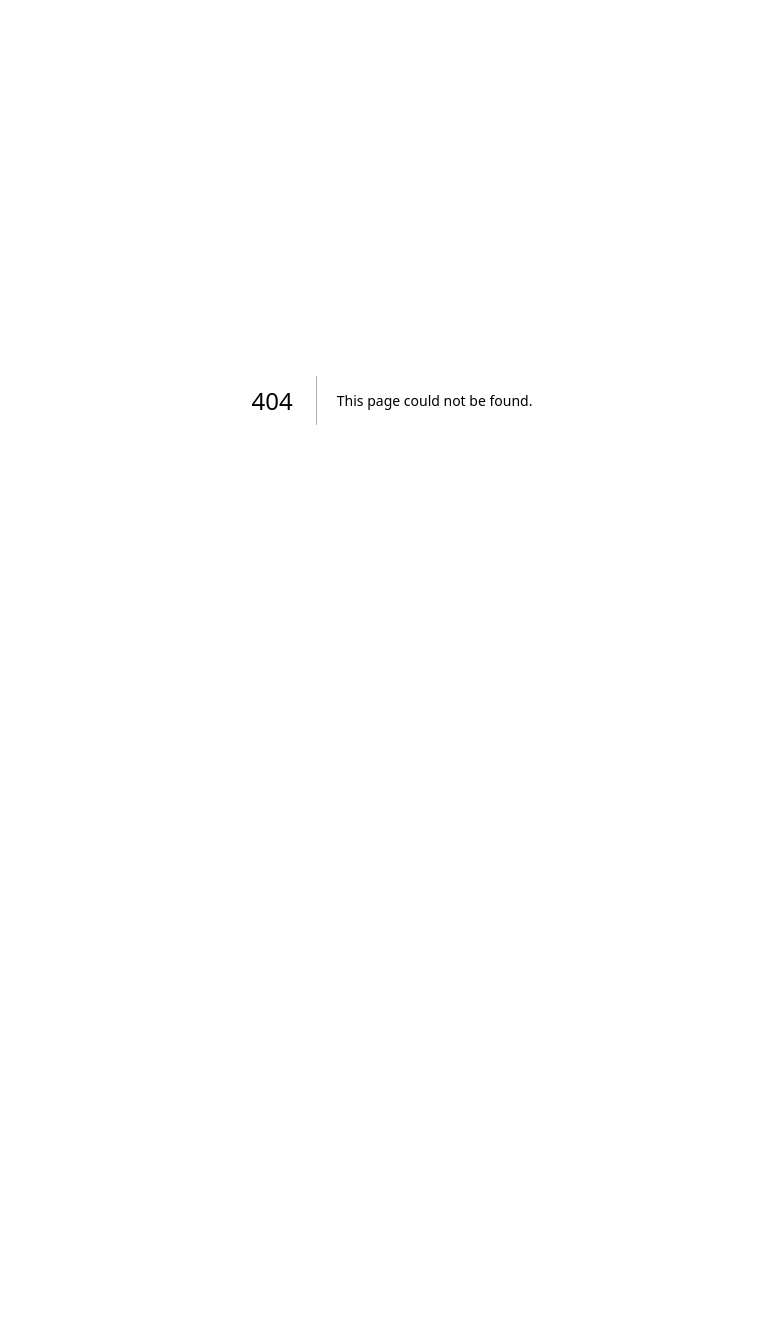
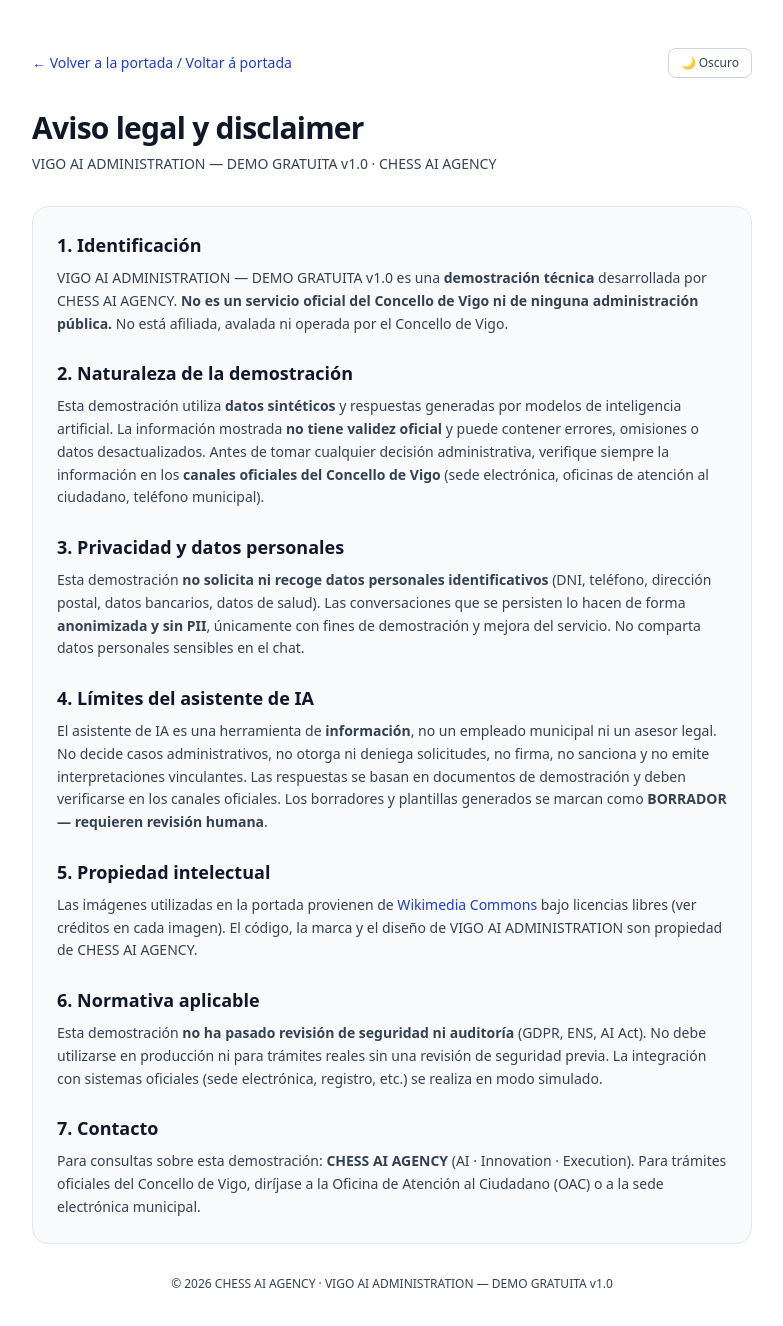
Before and after one commit to ajedrezpremium/vigoaiadmin, a Next.js app: page /aviso-legal in a window 1280 px wide. Before the commit this address had no page. Shown: the top 1326 px of the page, without its empty margins (248-1031 px from the left). Before the commit the page ends 800 px from the top, so only its background shows below. Built offline with nearby package versions, Linux system fonts and the light colour scheme.

Commit message:
feat: pagina aviso legal/disclaimer + enlace en footer

```diff
--- /dev/null
+++ b/app/aviso-legal/page.tsx
@@ -0,0 +1,142 @@
+"use client";
+
+// Página de Aviso Legal / Disclaimer — VIGO AI ADMINISTRATION DEMO v1.0
+// CHESS AI AGENCY · AI · Innovation · Execution
+
+import { useEffect, useState } from "react";
+import Link from "next/link";
+
+export default function AvisoLegalPage() {
+  const [theme, setTheme] = useState<"light" | "dark">("light");
+  const isDark = theme === "dark";
+
+  useEffect(() => {
+    if (typeof document !== "undefined") {
+      document.documentElement.classList.toggle("dark", theme === "dark");
+    }
+  }, [theme]);
+
+  const pageCls = isDark ? "bg-slate-950 text-slate-100" : "bg-white text-slate-900";
+  const cardCls = isDark ? "border-slate-700 bg-slate-900/60" : "border-slate-200 bg-slate-50";
+  const mutedCls = isDark ? "text-slate-300" : "text-slate-700";
+  const headingCls = isDark ? "text-slate-100" : "text-slate-900";
+  const linkCls = isDark ? "text-brand-300 hover:text-brand-200" : "text-brand-700 hover:text-brand-600";
+
+  return (
+    <main className={`min-h-screen ${pageCls}`}>
+      <div className="mx-auto max-w-3xl px-6 py-12">
+        {/* Cabecera */}
+        <div className="mb-8 flex items-center justify-between">
+          <Link href="/" className={`text-sm font-medium ${linkCls}`}>
+            ← Volver a la portada / Voltar á portada
+          </Link>
+          <button
+            onClick={() => setTheme((t) => (t === "dark" ? "light" : "dark"))}
+            aria-label="Cambiar tema / Change theme"
+            className={`rounded-lg border px-3 py-1.5 text-xs font-medium transition ${
+              isDark
+                ? "border-slate-600 bg-slate-800 text-slate-200 hover:border-brand-400"
+                : "border-slate-300 bg-white text-slate-700 hover:border-brand-500"
+            }`}
+          >
+            {isDark ? "☀️ Claro" : "🌙 Oscuro"}
+          </button>
+        </div>
+
+        <h1 className={`text-3xl font-bold tracking-tight ${headingCls}`}>
+          Aviso legal y disclaimer
+        </h1>
+        <p className={`mt-2 text-sm ${mutedCls}`}>
+          VIGO AI ADMINISTRATION — DEMO GRATUITA v1.0 · CHESS AI AGENCY
+        </p>
+
+        <div className={`mt-8 space-y-6 rounded-2xl border p-6 ${cardCls}`}>
+          <section>
+            <h2 className={`text-lg font-semibold ${headingCls}`}>1. Identificación</h2>
+            <p className={`mt-2 text-sm leading-relaxed ${mutedCls}`}>
+              VIGO AI ADMINISTRATION — DEMO GRATUITA v1.0 es una <strong>demostración técnica</strong>{" "}
+              desarrollada por CHESS AI AGENCY. <strong>No es un servicio oficial del Concello de Vigo
+              ni de ninguna administración pública.</strong> No está afiliada, avalada ni operada por
+              el Concello de Vigo.
+            </p>
+          </section>
+
+          <section>
+            <h2 className={`text-lg font-semibold ${headingCls}`}>2. Naturaleza de la demostración</h2>
+            <p className={`mt-2 text-sm leading-relaxed ${mutedCls}`}>
+              Esta demostración utiliza <strong>datos sintéticos</strong> y respuestas generadas por
+              modelos de inteligencia artificial. La información mostrada <strong>no tiene validez
+              oficial</strong> y puede contener errores, omisiones o datos desactualizados. Antes de
+              tomar cualquier decisión administrativa, verifique siempre la información en los{" "}
+              <strong>canales oficiales del Concello de Vigo</strong> (sede electrónica, oficinas de
+              atención al ciudadano, teléfono municipal).
+            </p>
+          </section>
+
+          <section>
+            <h2 className={`text-lg font-semibold ${headingCls}`}>3. Privacidad y datos personales</h2>
+            <p className={`mt-2 text-sm leading-relaxed ${mutedCls}`}>
+              Esta demostración <strong>no solicita ni recoge datos personales identificativos</strong>{" "}
+              (DNI, teléfono, dirección postal, datos bancarios, datos de salud). Las conversaciones
+              que se persisten lo hacen de forma <strong>anonimizada y sin PII</strong>, únicamente
+              con fines de demostración y mejora del servicio. No comparta datos personales sensibles
+              en el chat.
+            </p>
+          </section>
+
+          <section>
+            <h2 className={`text-lg font-semibold ${headingCls}`}>4. Límites del asistente de IA</h2>
+            <p className={`mt-2 text-sm leading-relaxed ${mutedCls}`}>
+              El asistente de IA es una herramienta de <strong>información</strong>, no un empleado
+              municipal ni un asesor legal. No decide casos administrativos, no otorga ni deniega
+              solicitudes, no firma, no sanciona y no emite interpretaciones vinculantes. Las
+              respuestas se basan en documentos de demostración y deben verificarse en los canales
+              oficiales. Los borradores y plantillas generados se marcan como{" "}
+              <strong>BORRADOR — requieren revisión humana</strong>.
+            </p>
+          </section>
+
+          <section>
+            <h2 className={`text-lg font-semibold ${headingCls}`}>5. Propiedad intelectual</h2>
+            <p className={`mt-2 text-sm leading-relaxed ${mutedCls}`}>
+              Las imágenes utilizadas en la portada provienen de{" "}
+              <a
+                href="https://commons.wikimedia.org/"
+                target="_blank"
+                rel="noopener noreferrer"
+                className={linkCls}
+              >
+                Wikimedia Commons
+              </a>{" "}
+              bajo licencias libres (ver créditos en cada imagen). El código, la marca y el diseño de
+              VIGO AI ADMINISTRATION son propiedad de CHESS AI AGENCY.
+            </p>
+          </section>
+
+          <section>
+            <h2 className={`text-lg font-semibold ${headingCls}`}>6. Normativa aplicable</h2>
+            <p className={`mt-2 text-sm leading-relaxed ${mutedCls}`}>
+              Esta demostración <strong>no ha pasado revisión de seguridad ni auditoría</strong>{" "}
+              (GDPR, ENS, AI Act). No debe utilizarse en producción ni para trámites reales sin una
+              revisión de seguridad previa. La integración con sistemas oficiales (sede electrónica,
+              registro, etc.) se realiza en modo simulado.
+            </p>
+          </section>
+
+          <section>
+            <h2 className={`text-lg font-semibold ${headingCls}`}>7. Contacto</h2>
+            <p className={`mt-2 text-sm leading-relaxed ${mutedCls}`}>
+              Para consultas sobre esta demostración: <strong>CHESS AI AGENCY</strong> (AI ·
+              Innovation · Execution). Para trámites oficiales del Concello de Vigo, diríjase a la
+              Oficina de Atención al Ciudadano (OAC) o a la sede electrónica municipal.
+            </p>
+          </section>
+        </div>
+
+        <p className={`mt-8 text-center text-xs ${mutedCls}`}>
+          © {new Date().getFullYear()} CHESS AI AGENCY · VIGO AI ADMINISTRATION — DEMO GRATUITA v1.0
+        </p>
+      </div>
+    </main>
+  );
+}
--- a/app/page.tsx
+++ b/app/page.tsx
@@ -215,6 +215,11 @@ export default function Home() {
         <p className={`font-semibold ${headingCls}`}>CHESS AI AGENCY</p>
         <p>AI · Innovation · Execution</p>
         <p className="mt-2">{t.landingFooter}</p>
+        <p className="mt-3">
+          <a href="/aviso-legal" className={linkCls}>
+            Aviso legal / Disclaimer
+          </a>
+        </p>
       </footer>
 
       <AssistantWidget />
```
